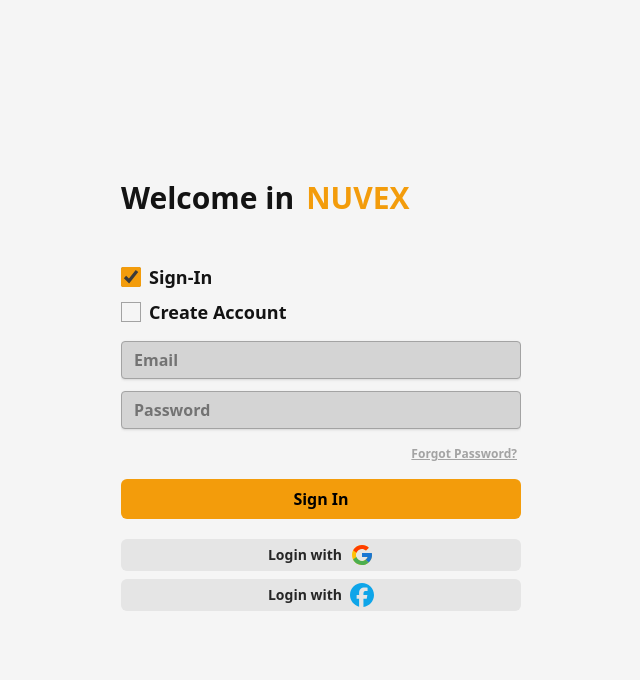
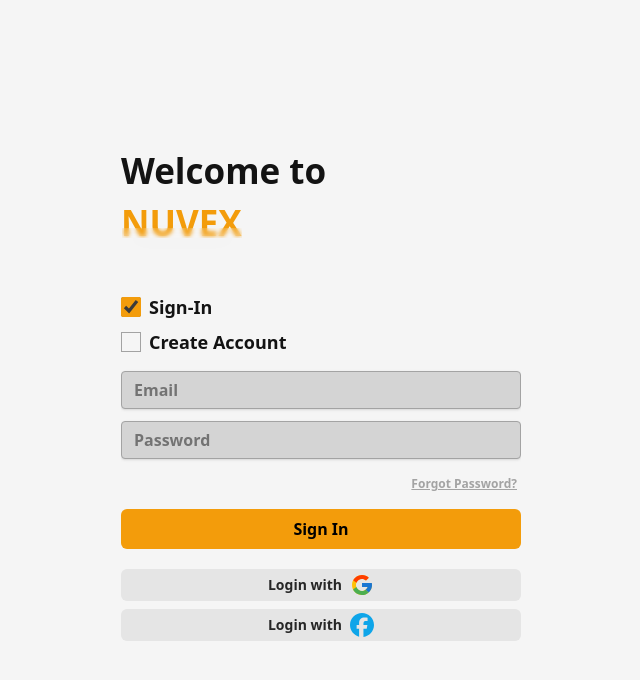
Before and after one commit to AhhmedJamal/Nuvex_movies, a React (Vite) app: page /auth in a window 1280 px wide. Shown: the top 680 px of the page, without its empty margins (319-959 px from the left). Built offline with nearby package versions, Linux system fonts and the light colour scheme; no server answers; a web font is replaced by a local one.

Commit message:
update app 8

```diff
--- a/src/pages/Auth.tsx
+++ b/src/pages/Auth.tsx
@@ -32,13 +32,13 @@ function Auth() {
     <div className="flex flex-col h-screen w-full items-center justify-evenly ">
       <div className="flex flex-col  font-bold justify-between w-[80%] sm:w-[400px] my-4">
         <div className=" flex flex-col gap-11 w-full">
-          <h1 className=" flex font-bold text-[30px] ">
-            Welcome in
-            <div className="ml-3">
+          <h1 className=" flex flex-col  font-bold text-[35px] ">
+            Welcome to
+            <div className="ml-">
               <Logo
-                fontSize="text-[30px]"
-                heightBlur="h-[0px]"
-                bottom="bottom-0"
+                fontSize="text-[35px]"
+                heightBlur="h-[10px]"
+                bottom="bottom-3"
               />
             </div>
           </h1>
--- a/src/pages/MovieDetails.tsx
+++ b/src/pages/MovieDetails.tsx
@@ -1,5 +1,5 @@
 import { useContext, useEffect, useState } from "react";
-import { useParams } from "react-router-dom";
+import { Link, useParams } from "react-router-dom";
 import { MovieProps } from "../types/MovieDetailsProps";
 import { BsBookmarkPlus } from "react-icons/bs";
 import { FaPlay, FaStar } from "react-icons/fa";
@@ -7,6 +7,9 @@ import { CardMovieProps } from "../types/CardMovieProps";
 import CardMovie from "../components/CardMovie";
 import { IoMdClose } from "react-icons/io";
 import { BsFillBookmarkCheckFill } from "react-icons/bs";
+import { FaImdb } from "react-icons/fa";
+import { LiaImdb } from "react-icons/lia";
+import { FaExternalLinkAlt } from "react-icons/fa";
 import { IoIosArrowBack } from "react-icons/io";
 import Shimmer from "../components/Shimmer";
 import { db } from "../config/firebase";
@@ -229,10 +232,11 @@ function MovieDetails() {
         </div>
       )}
       <div className="p-2 mt-2">
-        <div className="flex flex-col-reverse sm:flex-row gap-2  justify-between ">
+        <div className="flex flex-col-reverse sm:flex-row gap-2  justify-between items-center ">
+          <div className="flex w-full gap-3">
             <button
               onClick={isMyList ? handleRemoveMyList : handleAddMyList}
-            className="border border-zinc-600 transition-all active:bg-zinc-500 w-[98%] flex justify-center items-center gap-2 py-2  rounded-md text-[12px] font-bold"
+              className="border border-neutral-400  transition-all active:bg-neutral-300 dark:active:bg-neutral-700 w-[50%] flex justify-center items-center gap-2 py-2  rounded-md text-[13px] font-bold"
             >
               {isMyList ? (
                 <>
@@ -246,9 +250,18 @@ function MovieDetails() {
               )}
             </button>
 
+            <Link
+              to={`https://www.imdb.com/title/${movieVideo?.imdb_id}`}
+              target="_blank"
+              className="bg-orange-500 text-neutral-100 active:bg-neutral-300 dark:active:bg-neutral-700  transition-all w-[50%] flex justify-center items-center gap-2 py-2 rounded-md text-[13px] font-bold"
+            >
+              <FaExternalLinkAlt size={18} />
+              IMDB
+            </Link>
+          </div>
           <button
             onClick={handleClickShowMovie}
-            className="bg-primary active:bg-orange-300 transition-all w-[98%] flex justify-center items-center gap-2 py-2 rounded-md text-[13px] font-bold"
+            className="bg-primary active:bg-orange-300 transition-all w-full flex justify-center items-center gap-2 py-2 rounded-md text-[15px] font-bold"
           >
             <FaPlay size={17} />
             Play
```
Lines whose indentation alone changed are shown as unchanged.
